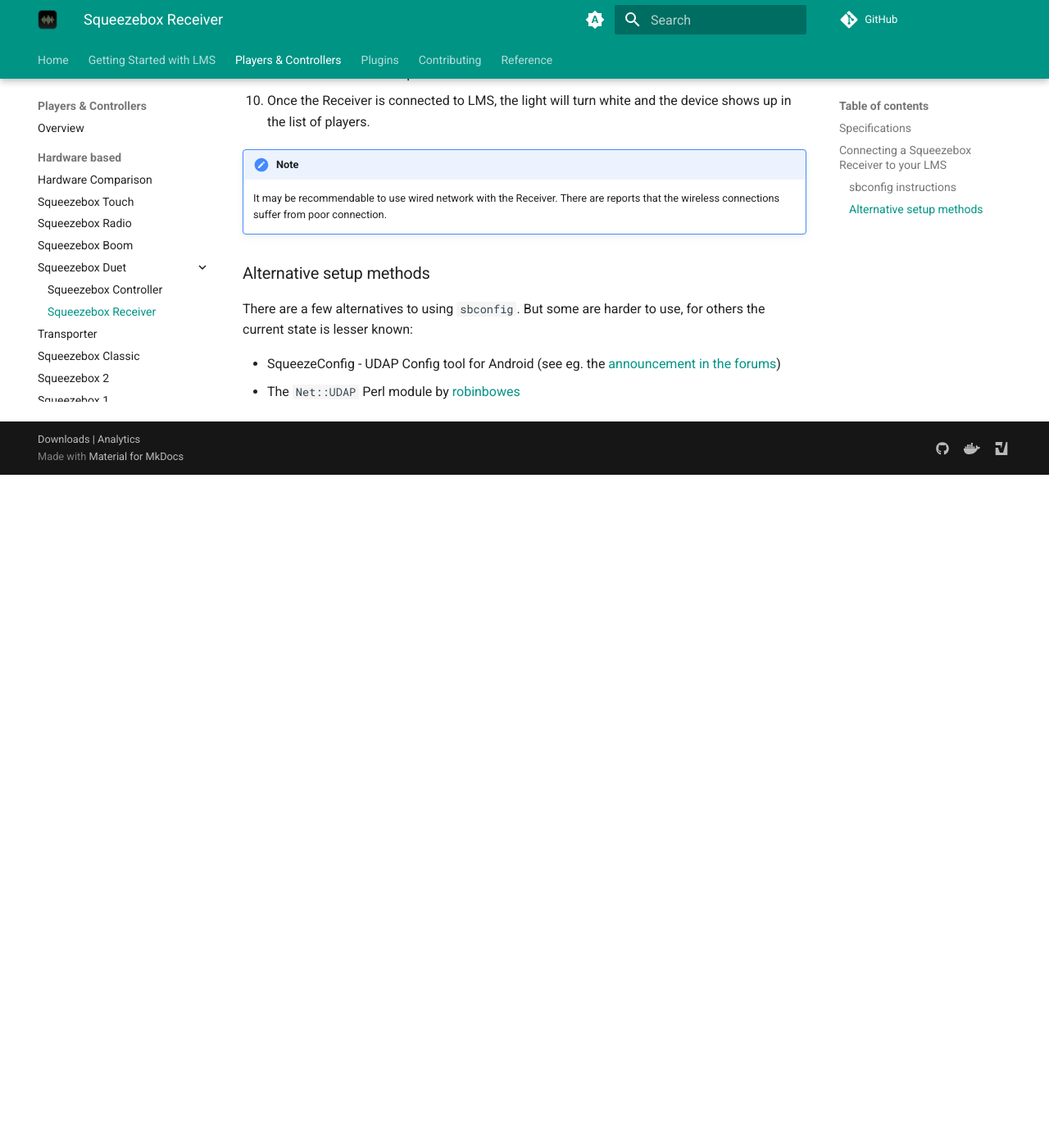
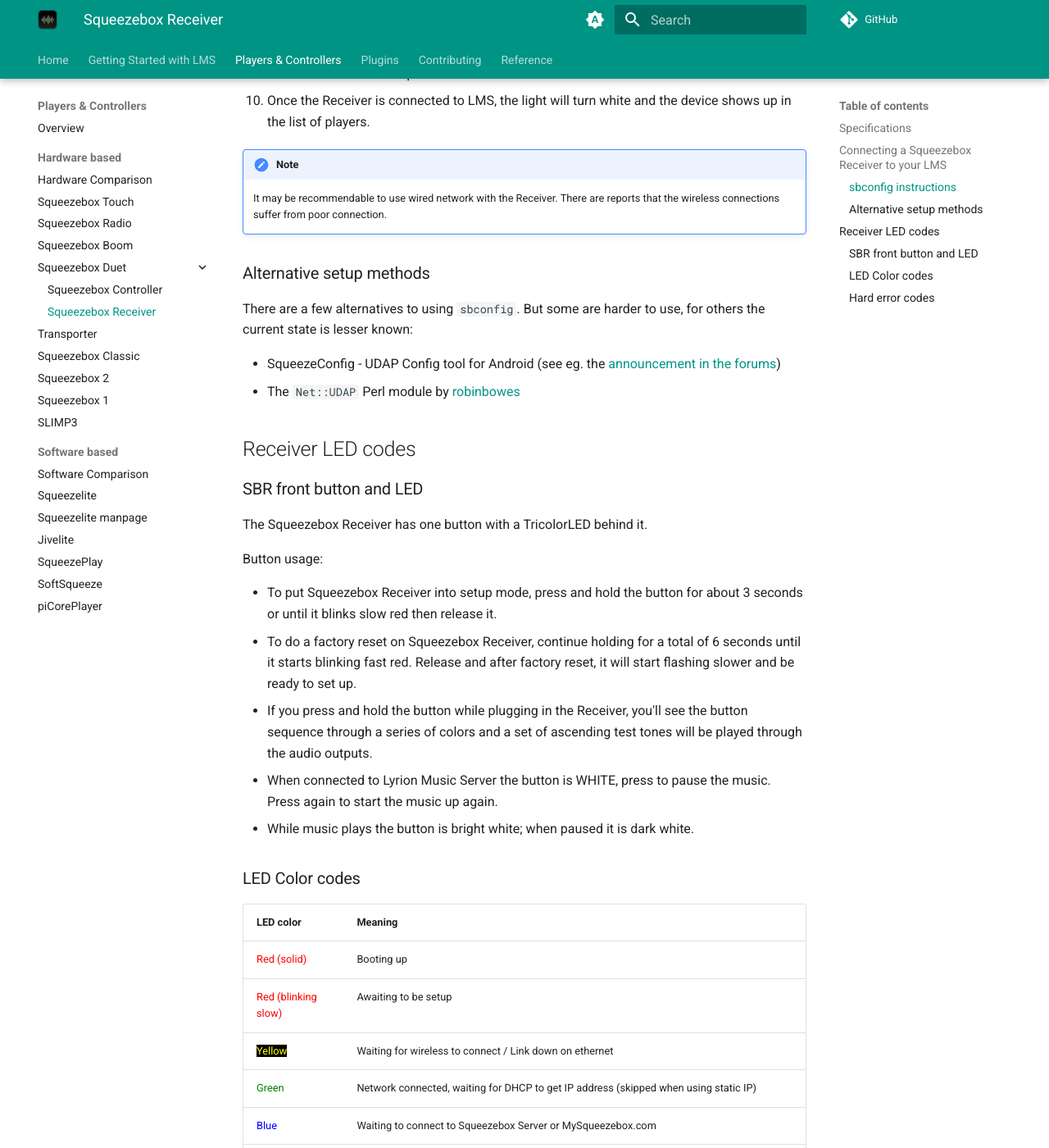
Before and after one commit to LMS-Community/lms-community.github.io, an MkDocs documentation site: the page built from docs/players-and-controllers/squeezebox-receiver.md, in a window 1280 px wide and 1400 px high, scrolled down 1966 px. Shown: the whole window at 82% size. Built offline with MkDocs 1.6.1 and Material for MkDocs 9.7.7, drawn with Linux system fonts in a browser that asks for light colours; a script that is not in the unit is left out; plug-ins that fetch from the network failed and are left out; comment, search, counter and statistics services are not loaded; before the commit the page ends 2545 px from its top, so only the background shows below that; some of the changed text lies outside the part shown.

Commit message:
Fix #60 - add Receiver color code table - thanks @erwinberlin!

```diff
--- a/docs/players-and-controllers/squeezebox-receiver.md
+++ b/docs/players-and-controllers/squeezebox-receiver.md
@@ -34,7 +34,7 @@
 ### `sbconfig` instructions
 1. Download and launch the relevant executable for your OS.
 2. Select the network interface that is connect to the same LAN as your Receiver. If you have only 1 network interface there is no need to select one. Be sure to use a network cable.
-3. Make sure you have restored the factory settings and that the LED is blinking red. [See here for clarification of the various LED color codes](https://wiki.slimdevices.com/index.php/SBR_front_button_and_LED).
+3. Make sure you have restored the factory settings and that the LED is blinking red. [See below for clarification of the various LED color codes](#receiver-led-codes).
 4. Now type discover. If your device is detected you will see the MAC address and 0.0.0.0 as the IP.
 5. Type configure and the device number (0 in most cases)
 6. You now enter the programming mode
@@ -52,3 +52,38 @@
 
 - SqueezeConfig - UDAP Config tool for Android (see eg. the [announcement in the forums](https://forums.slimdevices.com/forum/user-forums/general-discussion/74718-beta-squeezeconfig-udap-config-tool-for-android))
 - The `Net::UDAP` Perl module by [robinbowes](https://github.com/robinbowes/net-udap)
+
+## Receiver LED codes
+### SBR front button and LED
+The Squeezebox Receiver has one button with a TricolorLED behind it.
+
+Button usage:
+
+- To put Squeezebox Receiver into setup mode, press and hold the button for about 3 seconds or until it blinks slow red then release it.
+- To do a factory reset on Squeezebox Receiver, continue holding for a total of 6 seconds until it starts blinking fast red. Release and after factory reset, it will start flashing slower and be ready to set up.
+- If you press and hold the button while plugging in the Receiver, you'll see the button sequence through a series of colors and a set of ascending test tones will be played through the audio outputs.
+- When connected to Lyrion Music Server the button is WHITE, press to pause the music. Press again to start the music up again.
+- While music plays the button is bright white; when paused it is dark white.
+
+### LED Color codes
+| LED color | Meaning |
+| ---- | ---- |
+| <span style="color: red"> Red (solid) </span>|	Booting up |
+|	<span style="color: red"> Red (blinking slow) </span> | Awaiting to be setup |
+|	<span style="color: yellow; background: black;"> Yellow</span> | Waiting for wireless to connect / Link down on ethernet |
+|	<span style="color: green"> Green </span> |	Network connected, waiting for DHCP to get IP address (skipped when using static IP) |
+|	<span style="color: blue"> Blue </span> |	Waiting to connect to Squeezebox Server or MySqueezebox.com |
+|	White |	Connected to Squeezebox Server or MySqueezebox.com |
+|	White (blinking fast) |	Firmware update in progress |
+|	<span style="color: red"> Red (blinking fast) </span> |	Factory Reset and xilinx update in progress |
+|	<span style="color: purple"> Purple </span> |	Hard error with blink codes, a number of blinks with a one second pause in between (Note: The white light might have a purplish tint. If it's not blinking, everything is normal.) |
+
+### Hard error codes
+| Number of blinks | Meaning |
+| ---- | ---- |
+| 1 blink |	MAC address missing/bad (checked second upon boot-up) |
+| 2 blinks |	Wireless card missing/bad (checked first upon boot-up) |
+| 3 blinks |	SNV failure/error |
+| 4 blinks |	Upgrade error |
+| 5 blinks |	CPLD XSVF file open error (xilinx file) |
+| 6 blinks | UUID not set/all zeros (Checked third upon boot-up) |
```
